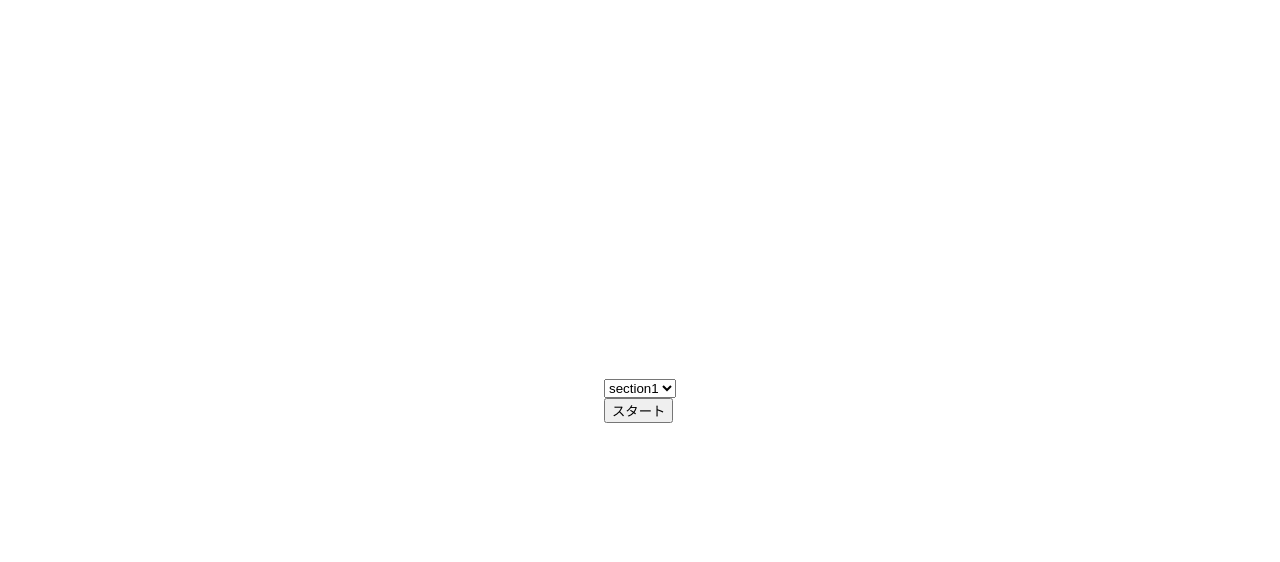
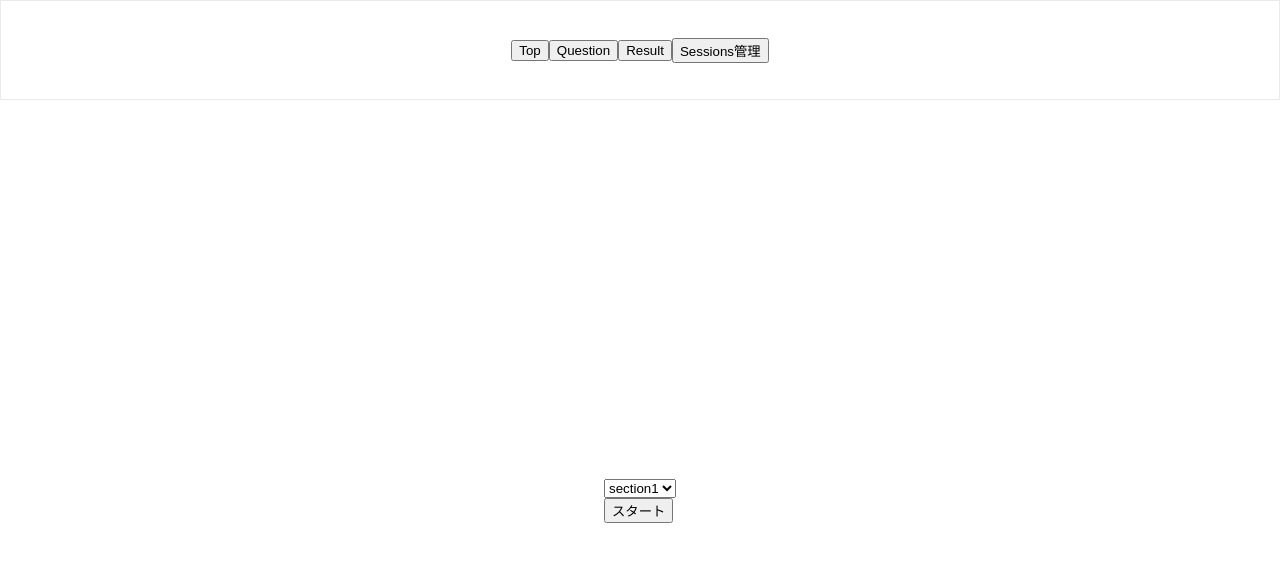
Before and after one commit to B-s-tech/spidy_frontend, a Next.js app in the folder app/: page / in a window 1280 px wide. Shown: the top 562 px of the page. Built offline with nearby package versions, Linux system fonts and the light colour scheme.

Commit message:
add header and link

```diff
--- /dev/null
+++ b/app/pages/components/Header.js
@@ -0,0 +1,21 @@
+import Link from 'next/link';
+import styles from '../../styles/Home.module.scss';
+
+export default function Header() {
+  return (
+    <div className={styles.header}>
+      <Link href="/">
+        <button>Top</button>
+      </Link>
+      <Link href="/question">
+        <button>Question</button>
+      </Link>
+      <Link href="/result">
+        <button>Result</button>
+      </Link>
+      <Link href="/admin/sessions">
+        <button>Sessions管理</button>
+      </Link>
+    </div>
+  )
+};
--- /dev/null
+++ b/app/pages/components/Layout.js
@@ -0,0 +1,10 @@
+import Header from './Header';
+
+export default function Layout(props) {
+  return (
+    <div>
+      <Header />
+      { props.children }
+    </div>
+  )
+}
--- a/app/pages/components/Top.js
+++ b/app/pages/components/Top.js
@@ -1,4 +1,5 @@
 import React, { useState } from 'react';
+import styles from '../../styles/Home.module.scss'
 
 export default function Top() {
   const [state, setState] = useState(0);
@@ -29,6 +30,7 @@ export default function Top() {
     )
   );
   return (
+    <div className={styles.container}>
       <form onSubmit={(e) => onSubmit(e)}>
         <div>
           <select
@@ -42,5 +44,7 @@ export default function Top() {
           <input type="submit" value="スタート" />
         </div>
       </form>
+    </div>
+
   );
 };
--- a/app/pages/index.js
+++ b/app/pages/index.js
@@ -1,15 +1,17 @@
 import Head from 'next/head'
-import styles from '../styles/Home.module.scss'
 import Top from './components/Top';
+import Layout from './components/Layout';
 
 export default function Home() {
   return (
-    <div className={styles.container}>
+    <div>
       <Head>
         <title>DUO 3.4</title>
         <link rel="icon" href="/favicon.ico" />
       </Head>
-      <Top />
+      <Layout>
+        <Top />
+      </Layout>
     </div>
   )
 }
--- a/app/styles/Home.module.scss
+++ b/app/styles/Home.module.scss
@@ -12,6 +12,15 @@
   flex: 1;
   display: flex;
   flex-direction: column;
+  justify-content: center;
+  align-items: center;
+}
+
+.header {
+  width: 100%;
+  height: 100px;
+  border: 1px solid #eaeaea;
+  display: flex;
   justify-content: center;
   align-items: center;
 }
```
Also changed, not shown: app/pages/admin/sessions/index.js (added, +13 -0 lines), app/pages/question/index.js (+6 -5 lines), app/pages/result/index.js (+6 -5 lines). Lines whose indentation alone changed are shown as unchanged.
